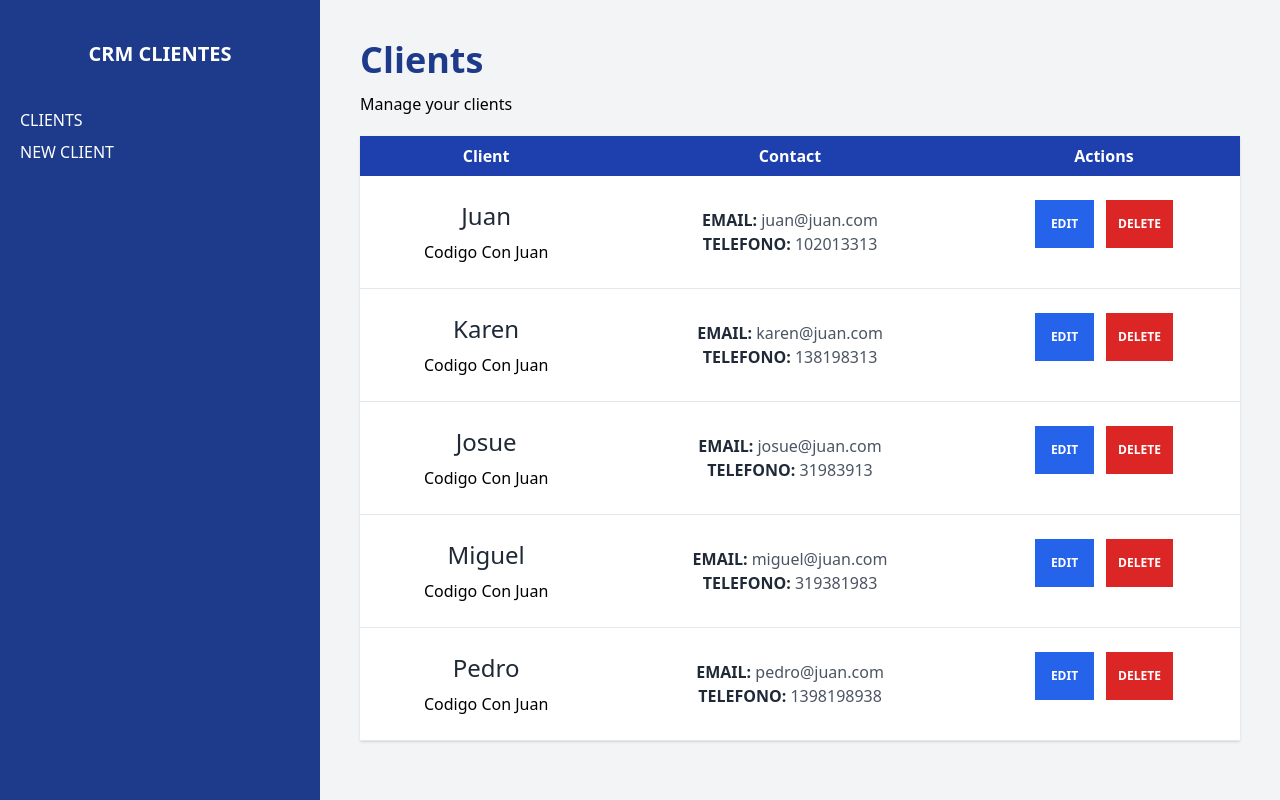
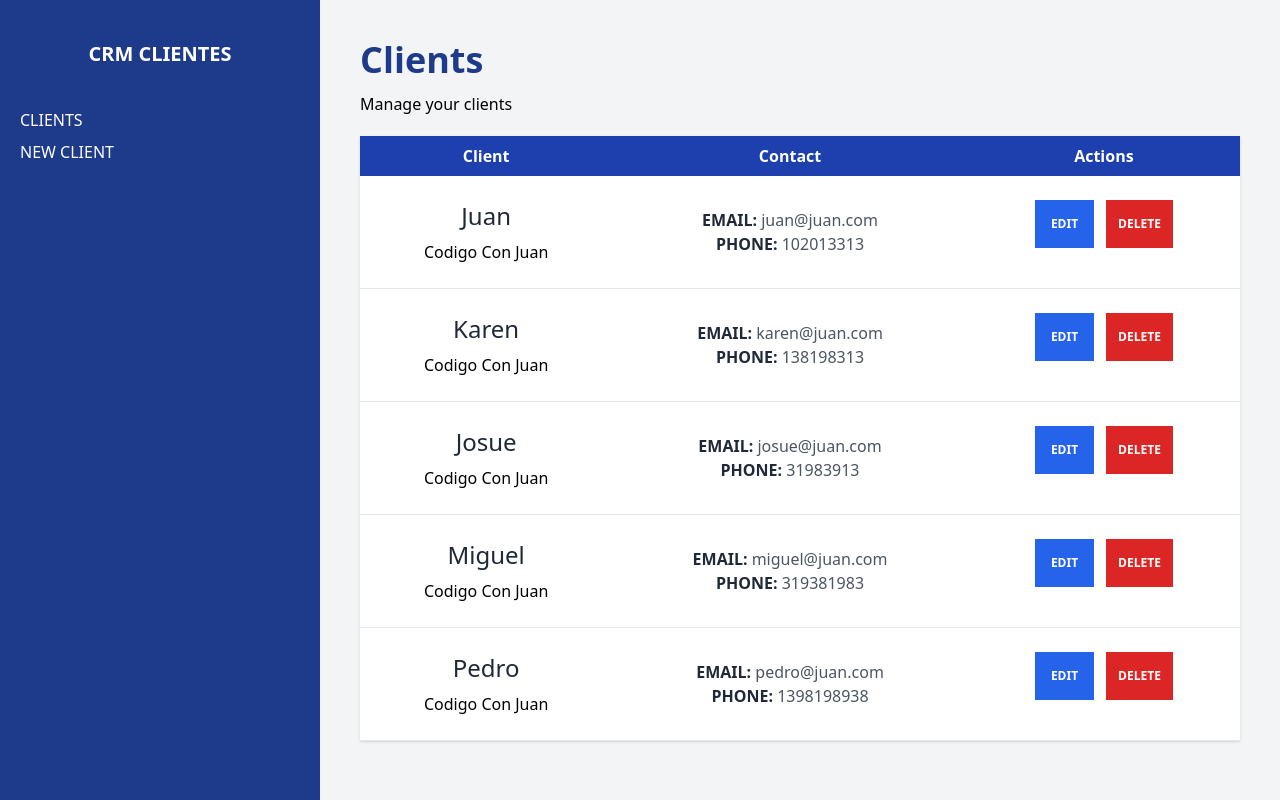
Before and after one commit to EmilyMontalvo/crm-react, a React (Vite) app: page / in a window 1280 px wide. Built offline with nearby package versions, Linux system fonts and the light colour scheme; data requests are answered from the project's data file.

Commit message:
Add rest api to json server

```diff
--- /dev/null
+++ b/db.json
@@ -0,0 +1,39 @@
+{
+    "clients" : [
+        {
+          "id": 1,
+          "nombre": "Juan",
+          "telefono": 102013313,
+          "email": "juan@juan.com",
+          "empresa": "Codigo Con Juan"
+        },
+        {
+          "id": 2,
+          "nombre": "Karen",
+          "telefono": 138198313,
+          "email": "karen@juan.com",
+          "empresa": "Codigo Con Juan"
+        },
+        {
+          "id": 3,
+          "nombre": "Josue",
+          "telefono": 31983913,
+          "email": "josue@juan.com",
+          "empresa": "Codigo Con Juan"
+        },
+        {
+          "id": 4,
+          "nombre": "Miguel",
+          "telefono": 319381983,
+          "email": "miguel@juan.com",
+          "empresa": "Codigo Con Juan"
+        },
+        {
+          "id": 5,
+          "nombre": "Pedro",
+          "telefono": 1398198938,
+          "email": "pedro@juan.com",
+          "empresa": "Codigo Con Juan"
+        }
+      ]
+}
--- a/src/components/Clients.jsx
+++ b/src/components/Clients.jsx
@@ -16,7 +16,7 @@ const Clients = ({ client }) => {
                     {email}
                 </p>
                 <p className='text-gray-600'>
-                    <span className=' text-gray-800 uppercase font-bold'>Telefono: </span>
+                    <span className=' text-gray-800 uppercase font-bold'>Phone: </span>
                     {telefono}
                 </p>
             </td>
--- /dev/null
+++ b/src/data/Clientes.jsx
@@ -0,0 +1,6 @@
+export async function obtenerClientes(){
+
+const  response = await fetch(import.meta.env.VITE_API_URL)
+const clients = await response.json()
+return clients;
+}
--- a/src/pages/Index.jsx
+++ b/src/pages/Index.jsx
@@ -1,48 +1,12 @@
 import React from 'react'
 import { useLoaderData } from 'react-router-dom';
 import Clients from '../components/Clients';
-
+import { obtenerClientes } from '../data/Clientes';
 
 export function loader() {
-
-  const clients = [
-    {
-      id: 1,
-      nombre: 'Juan',
-      telefono: 102013313,
-      email: "juan@juan.com",
-      empresa: 'Codigo Con Juan'
-    },
-    {
-      id: 2,
-      nombre: 'Karen',
-      telefono: 138198313,
-      email: "karen@juan.com",
-      empresa: 'Codigo Con Juan'
-    },
-    {
-      id: 3,
-      nombre: 'Josue',
-      telefono: 31983913,
-      email: "josue@juan.com",
-      empresa: 'Codigo Con Juan'
-    },
-    {
-      id: 4,
-      nombre: 'Miguel',
-      telefono: 319381983,
-      email: "miguel@juan.com",
-      empresa: 'Codigo Con Juan'
-    },
-    {
-      id: 5,
-      nombre: 'Pedro',
-      telefono: 1398198938,
-      email: "pedro@juan.com",
-      empresa: 'Codigo Con Juan'
-    },
-  ];
-  return clients;
+   // Siempre tiene que haber un return en los loader
+   const clients = obtenerClientes()
+    return clients
 
 }
 
@@ -78,7 +42,7 @@ const Index = () => {
           </tbody>
         </table>
       ) : (
-        <p className='text-center mt-10'> No hay CLientes disponibles</p>
+        <p className='text-center mt-10'> There are not clients</p>
       )}
 
 
```
Also changed, not shown: 1 other file (tests, documents, lock files or other folders).
